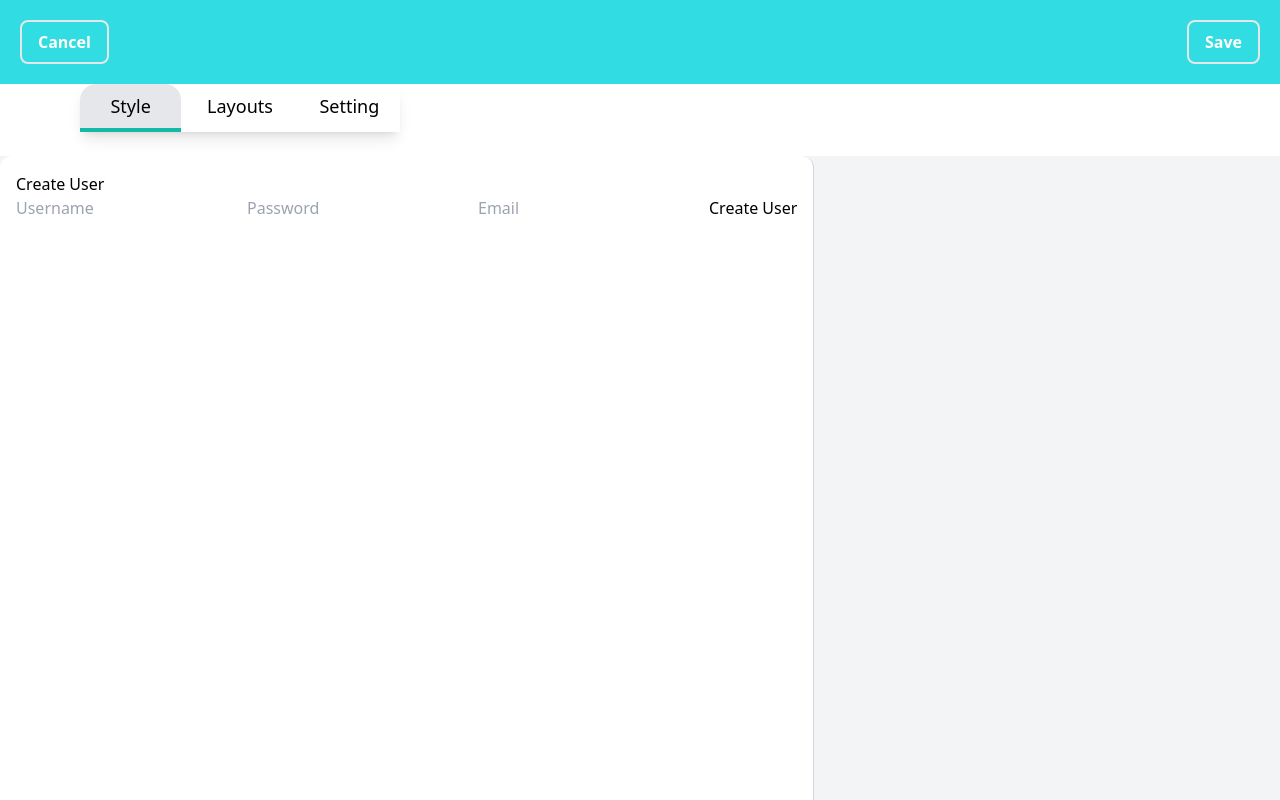
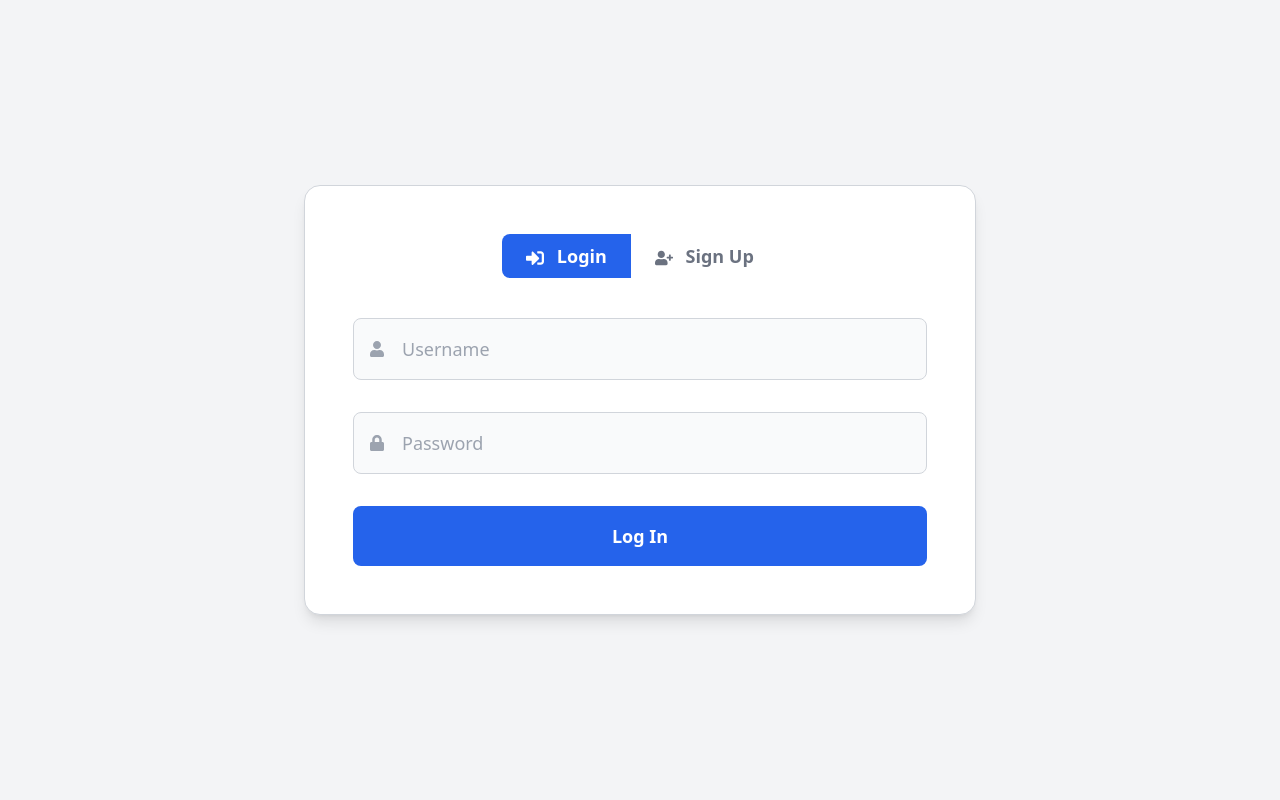
Before and after one commit to Manishsaily/visionVerse-Project, a Next.js app: page /login in a window 1280 px wide. Shown: the top 800 px of the page. Built offline with nearby package versions, Linux system fonts and the light colour scheme.

Commit message:
quiz data fetch goes into the template preview

```diff
--- a/src/app/layout.jsx
+++ b/src/app/layout.jsx
@@ -19,7 +19,7 @@ export default function RootLayout({ children }) {
     <html lang="en">
       <body>
         <div>
-        {pathname !== '/' && pathname !== '/testType' && <NavBar />}
+        {pathname !== '/' && pathname !== '/testType' && pathname !== '/login' && <NavBar />}
         <main>{children}</main>
         </div>
       </body>
--- a/src/app/login/page.jsx
+++ b/src/app/login/page.jsx
@@ -1,11 +1,127 @@
-import React from 'react'
-import CreateUser from '../../../db-calls/create-user'
+"use client";
 
-export default function Loginpage() {
+import React, { useState } from "react";
+import { FaUser, FaLock, FaEnvelope, FaSignInAlt, FaUserPlus } from "react-icons/fa";
+
+export default function LoginPage() {
+  const [isLogin, setIsLogin] = useState(true); // Toggle between login and signup
+  const [username, setUsername] = useState("");
+  const [password, setPassword] = useState("");
+  const [email, setEmail] = useState("");
+  const [message, setMessage] = useState("");
+
+  // Handle form submission for login/signup
+  const handleSubmit = async (e) => {
+    e.preventDefault();
+    const url = isLogin ? "/api/users" : "/api/users";
+
+    try {
+      const response = await fetch(url, {
+        method: "POST",
+        headers: {
+          "Content-Type": "application/json",
+        },
+        body: JSON.stringify({ username, password, email }),
+      });
+
+      const result = await response.json();
+      if (result.error) {
+        setMessage(`Error: ${result.error}`);
+      } else {
+        setMessage(isLogin ? "Logged in successfully!" : "User created successfully!");
+        // Reset form fields if needed
+        setUsername("");
+        setPassword("");
+        setEmail("");
+      }
+    } catch (error) {
+      console.error("Error:", error);
+      setMessage(`Error: ${isLogin ? "Login" : "Signup"} failed.`);
+    }
+  };
+
   return (
-    <>
-      <div>Loginpage</div>
-      <CreateUser />
-    </>
-  )
+    <div className="flex min-h-screen bg-gray-100 items-center justify-center">
+      <div className="w-full max-w-2xl p-12 bg-white shadow-lg rounded-2xl border border-gray-300">
+        {/* Toggle between login and signup */}
+        <div className="flex justify-center mb-10">
+          <button
+            className={`px-6 py-2 font-semibold text-lg ${
+              isLogin ? "bg-blue-600 text-white" : "text-gray-500"
+            } rounded-l-lg transition-all duration-300`}
+            onClick={() => setIsLogin(true)}
+          >
+            <FaSignInAlt className="inline mr-2" /> Login
+          </button>
+          <button
+            className={`px-6 py-2 font-semibold text-lg ${
+              !isLogin ? "bg-blue-600 text-white" : "text-gray-500"
+            } rounded-r-lg transition-all duration-300`}
+            onClick={() => setIsLogin(false)}
+          >
+            <FaUserPlus className="inline mr-2" /> Sign Up
+          </button>
+        </div>
+
+        {/* Form */}
+        <form onSubmit={handleSubmit} className="space-y-8">
+          {/* Username input */}
+          <div className="relative">
+            <FaUser className="absolute left-4 top-1/2 transform -translate-y-1/2 text-gray-400" />
+            <input
+              type="text"
+              placeholder="Username"
+              value={username}
+              onChange={(e) => setUsername(e.target.value)}
+              required
+              className="w-full pl-12 pr-4 py-4 bg-gray-50 border border-gray-300 rounded-lg focus:outline-none focus:ring-2 focus:ring-blue-500 text-lg"
+            />
+          </div>
+
+          {/* Password input */}
+          <div className="relative">
+            <FaLock className="absolute left-4 top-1/2 transform -translate-y-1/2 text-gray-400" />
+            <input
+              type="password"
+              placeholder="Password"
+              value={password}
+              onChange={(e) => setPassword(e.target.value)}
+              required
+              className="w-full pl-12 pr-4 py-4 bg-gray-50 border border-gray-300 rounded-lg focus:outline-none focus:ring-2 focus:ring-blue-500 text-lg"
+            />
+          </div>
+
+          {/* Email input - only show in signup mode */}
+          {!isLogin && (
+            <div className="relative">
+              <FaEnvelope className="absolute left-4 top-1/2 transform -translate-y-1/2 text-gray-400" />
+              <input
+                type="email"
+                placeholder="Email"
+                value={email}
+                onChange={(e) => setEmail(e.target.value)}
+                required
+                className="w-full pl-12 pr-4 py-4 bg-gray-50 border border-gray-300 rounded-lg focus:outline-none focus:ring-2 focus:ring-blue-500 text-lg"
+              />
+            </div>
+          )}
+
+          {/* Submit button */}
+          <button
+            type="submit"
+            className="w-full py-4 px-6 bg-blue-600 text-white font-semibold rounded-lg hover:bg-blue-700 focus:outline-none focus:ring-2 focus:ring-blue-500 text-lg"
+          >
+            {isLogin ? "Log In" : "Sign Up"}
+          </button>
+        </form>
+
+        {/* Success/Error message */}
+        {message && (
+          <p className={`mt-8 text-center text-lg ${message.includes("Error") ? "text-red-600" : "text-green-600"}`}>
+            {message}
+          </p>
+        )}
+      </div>
+    </div>
+  );
 }
--- a/src/app/quizzes/page.jsx
+++ b/src/app/quizzes/page.jsx
@@ -1,5 +1,6 @@
 "use client";
 import React, { useEffect, useState } from "react";
+import TemplatePreview from "../components/TemplatePreview";
 
 const MyQuizzes = () => {
   const [quizzes, setQuizzes] = useState([]);
@@ -35,43 +36,25 @@ const MyQuizzes = () => {
   }, [userId]);
 
   return (
-    <div>
-      <h2>My Quizzes</h2>
-      <ul>
+    <div className="p-6">
+      <h2 className="text-2xl font-bold mb-4">My Quiz</h2>
+      <div className="grid grid-cols-1 gap-4">
         {quizzes.map((quiz) => (
-          <li key={quiz.QuizID} style={{ color: "black" }}>
-            <br />
-            <h3 style={{ color: "black" }}>{quiz.Layout}</h3>
-            <h3 style={{ color: "black" }}>{quiz.BackgroundColor}</h3>
-            <h3 style={{ color: "black" }}>{quiz.ButtonColor}</h3>
-            <h3 style={{ color: "black" }}>
-              {quiz.IsLarge !== null && quiz.IsLarge !== undefined
-                ? quiz.IsLarge.toString()
-                : "N/A"}
-            </h3>
-            <p style={{ color: "black" }}>
-              Created on: {new Date(quiz.DateCreated).toLocaleDateString()}
-            </p>
-            <h4 style={{ color: "black" }}>Questions:</h4>
-            <ul>
-              {Array.isArray(quiz.Questions) && quiz.Questions.length > 0 ? (
-                quiz.Questions.map((question) => (
-                  <li key={question.QuestionID} style={{ color: "black" }}>
-                    <p style={{ color: "black" }}>{question.QuestionText}</p>
-                    <p style={{ color: "black" }}>
-                      Answers: {question.Answers.join(", ")}
-                    </p>
-                  </li>
-                ))
-              ) : (
-                <p style={{ color: "black" }}>
-                  No questions available for this quiz.
-                </p>
-              )}
-            </ul>
-          </li>
+          <div key={quiz.QuizID} className="border p-4 rounded-lg bg-white">
+            {/* Iterate through each question in the quiz */}
+            {quiz.Questions.map((question) => (
+              <TemplatePreview
+                key={question.QuestionID}
+                questions={[question.QuestionText]} // Pass individual question text
+                answers={question.Answers} // Pass corresponding answers for each question
+                layout={quiz.Layout}
+                buttonColor={quiz.ButtonColor}
+                backgroundColor={quiz.BackgroundColor}
+              />
+            ))}
+          </div>
         ))}
-      </ul>
+      </div>
     </div>
   );
 };
```
